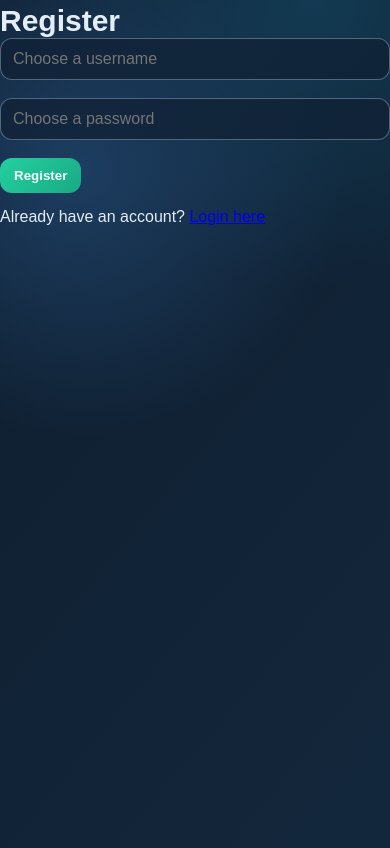
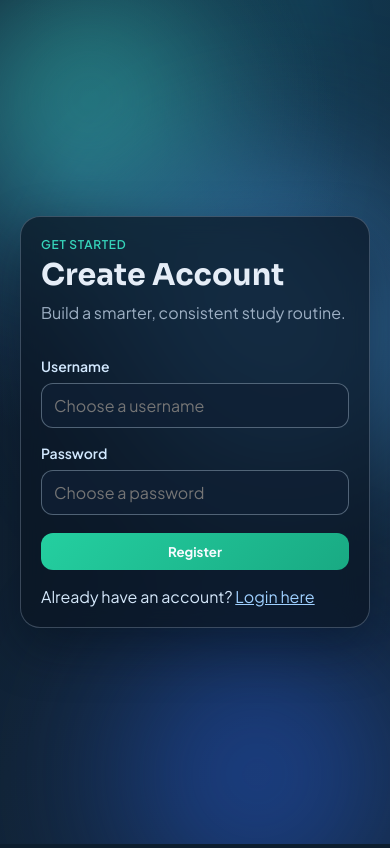
Before and after one commit to pallavghatvalwork-ops/smart-study-tracker, a Flask app: page /register in a window 390 px wide. Run offline with Flask 3, Linux system fonts and the light colour scheme.

Commit message:
feat(ui): redesign auth pages and improve responsive layout

```diff
--- a/static/style.css
+++ b/static/style.css
@@ -27,6 +27,10 @@ body {
     min-height: 100vh;
     position: relative;
     overflow-x: hidden;
+}
+
+a {
+    color: #9fd0ff;
 }
 
 .bg-orb {
@@ -66,6 +70,55 @@ body {
     margin: 24px auto 40px;
     position: relative;
     z-index: 1;
+}
+
+.auth-page {
+    display: grid;
+    place-items: center;
+    padding: 20px;
+}
+
+.auth-shell {
+    width: min(460px, 100%);
+    position: relative;
+    z-index: 1;
+}
+
+.auth-card {
+    padding: 28px;
+}
+
+.auth-subtitle {
+    color: var(--muted);
+    margin: 8px 0 20px;
+}
+
+.auth-form {
+    display: grid;
+    gap: 2px;
+}
+
+.auth-submit {
+    margin-top: 16px;
+    width: 100%;
+}
+
+.auth-switch {
+    margin: 16px 0 0;
+    color: #d5e8fb;
+}
+
+.flash {
+    margin-bottom: 14px;
+    background: rgba(255, 106, 106, 0.16);
+    border: 1px solid rgba(255, 154, 154, 0.45);
+    border-radius: 12px;
+    padding: 10px 12px;
+    color: #ffd4d4;
+}
+
+.flash p {
+    margin: 0;
 }
 
 .glass {
@@ -439,6 +492,10 @@ button:hover {
 }
 
 @media (max-width: 980px) {
+    .app-shell {
+        width: min(1200px, 96%);
+    }
+
     .grid-2 {
         grid-template-columns: 1fr;
     }
@@ -453,7 +510,16 @@ button:hover {
 }
 
 @media (max-width: 680px) {
+    .app-shell {
+        margin: 12px auto 24px;
+    }
+
+    .panel {
+        padding: 15px;
+    }
+
     .topbar {
+        padding: 16px;
         flex-direction: column;
         align-items: flex-start;
         gap: 12px;
@@ -465,6 +531,11 @@ button:hover {
 
     .timer {
         font-size: 38px;
+    }
+
+    .timer-meta {
+        flex-direction: column;
+        gap: 6px;
     }
 
     .analytics-grid {
@@ -479,9 +550,34 @@ button:hover {
     .session-actions {
         width: 100%;
         justify-content: flex-start;
+        flex-wrap: wrap;
     }
 
     .edit-form {
         grid-template-columns: 1fr;
     }
+
+    .sessions-header {
+        flex-direction: column;
+        align-items: flex-start;
+    }
+
+    .auth-card {
+        padding: 20px;
+    }
 }
+
+@media (max-width: 420px) {
+    .timer {
+        font-size: 31px;
+    }
+
+    button {
+        width: 100%;
+    }
+
+    .actions {
+        display: grid;
+        grid-template-columns: 1fr;
+    }
+}
--- a/templates/register.html
+++ b/templates/register.html
@@ -2,20 +2,25 @@
 <html>
 
 <head>
+    <meta charset="UTF-8">
+    <meta name="viewport" content="width=device-width, initial-scale=1.0">
     <title>Register - Smart Study Tracker</title>
+    <link rel="preconnect" href="https://fonts.googleapis.com">
+    <link rel="preconnect" href="https://fonts.gstatic.com" crossorigin>
+    <link href="https://fonts.googleapis.com/css2?family=Plus+Jakarta+Sans:wght@400;500;600;700;800&family=Sora:wght@500;700&display=swap" rel="stylesheet">
     <link rel="stylesheet" href="/static/style.css">
-    <style>
-        .flash {
-            color: red;
-            margin-bottom: 15px;
-        }
-    </style>
 </head>
 
-<body>
+<body class="auth-page">
+    <div class="bg-orb orb-1"></div>
+    <div class="bg-orb orb-2"></div>
+    <div class="bg-orb orb-3"></div>
 
-    <div class="container">
-        <h1>Register</h1>
+    <main class="auth-shell">
+        <section class="auth-card glass">
+            <p class="eyebrow">Get Started</p>
+            <h1>Create Account</h1>
+            <p class="auth-subtitle">Build a smarter, consistent study routine.</p>
 
             {% with messages = get_flashed_messages() %}
             {% if messages %}
@@ -27,16 +32,19 @@
             {% endif %}
             {% endwith %}
 
-        <form method="POST" action="/register">
-            <input type="text" name="username" placeholder="Choose a username" required>
-            <br><br>
-            <input type="password" name="password" placeholder="Choose a password" required>
-            <br><br>
-            <button type="submit" class="start">Register</button>
+            <form method="POST" action="/register" class="auth-form">
+                <label for="username">Username</label>
+                <input id="username" type="text" name="username" placeholder="Choose a username" required>
+
+                <label for="password">Password</label>
+                <input id="password" type="password" name="password" placeholder="Choose a password" required>
+
+                <button type="submit" class="start auth-submit">Register</button>
             </form>
 
-        <p style="margin-top: 15px;">Already have an account? <a href="/login">Login here</a></p>
-    </div>
+            <p class="auth-switch">Already have an account? <a href="/login">Login here</a></p>
+        </section>
+    </main>
 
 </body>
 
```
Also changed, not shown: templates/login.html (+24 -16 lines). Lines whose indentation alone changed are shown as unchanged.
